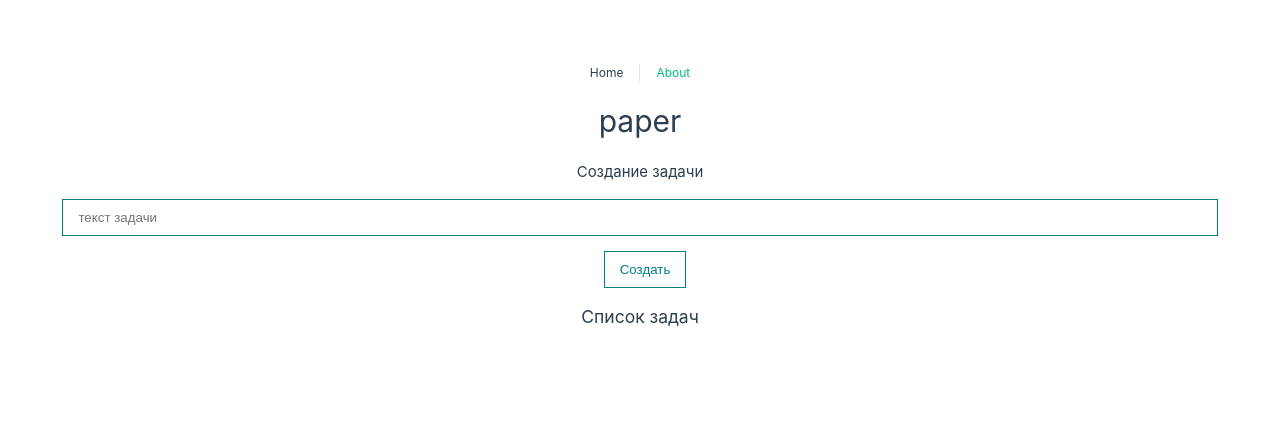
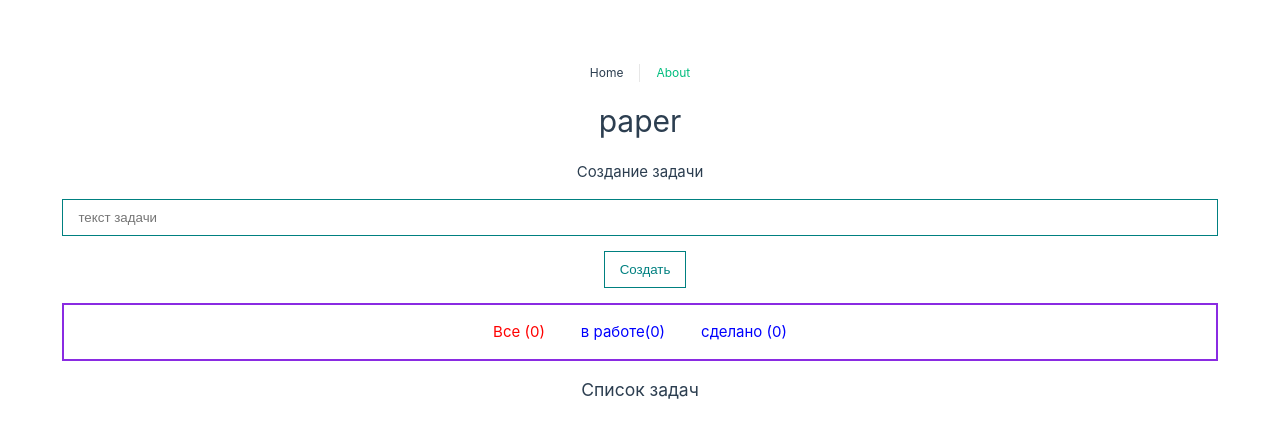
Before and after one commit to Zuko44/todo, a Vue app: page / in a window 1280 px wide. Shown: the top 438 px of the page. Built offline with nearby package versions, Linux system fonts and the light colour scheme.

Commit message:
added a filter for task states and their display

```diff
--- a/src/components/TaskList.vue
+++ b/src/components/TaskList.vue
@@ -1,5 +1,6 @@
 <script setup lang="ts">
 import TaskItem from './TaskItem.vue';
+import { Task } from '../types/index';
 import { useTaskStore } from '../stores/tasks';
 
 // interface Props {
@@ -15,13 +16,27 @@ const toggleDoneHandler = (id: number) => {
 const deleteTaskHandler = (id: number) => {
   tasksStore.deleteTaskHandler(id);
 };
+
+const switchTasksHandler = (id: number): Task[] => {
+  let switchedTasks: Task[] = [];
+  if (id === 1) {
+    switchedTasks = tasksStore.tasks;
+  }
+  if (id === 2) {
+    switchedTasks = tasksStore.tasks.filter((e) => e.done === false);
+  }
+  if (id === 3) {
+    switchedTasks = tasksStore.tasks.filter((e) => e.done === true);
+  }
+  return switchedTasks;
+};
 </script>
 
 <template>
   <div>
     <h3>Список задач</h3>
     <TaskItem
-      v-for="task in tasksStore.tasks"
+      v-for="task in switchTasksHandler(tasksStore.isActive)"
       :key="task.id"
       :task="task"
       @deleteTask="deleteTaskHandler"
--- /dev/null
+++ b/src/components/TaskLists.vue
@@ -0,0 +1,71 @@
+<script setup lang="ts">
+import { useTaskStore } from '../stores/tasks';
+import { ref, onMounted } from 'vue';
+
+const tasksStore = useTaskStore();
+
+const selectAllTasks = () => {
+  tasksStore.isActive = 1;
+};
+
+onMounted(() => {
+  selectAllTasks();
+});
+</script>
+
+<template>
+  <div class="task">
+    <div @click="selectAllTasks">
+      <a :class="{ active: tasksStore.isActive === 1 }"
+        >Все ({{ tasksStore.tasks.length }})</a
+      >
+    </div>
+    <div @click="tasksStore.isActive = 2">
+      <a :class="{ active: tasksStore.isActive === 2 }"
+        >в работе({{
+          tasksStore.tasks.filter((e) => e.done === false).length
+        }})</a
+      >
+    </div>
+    <div @click="tasksStore.isActive = 3">
+      <a :class="{ active: tasksStore.isActive === 3 }"
+        >сделано ({{
+          tasksStore.tasks.filter((e) => e.done === true).length
+        }})</a
+      >
+    </div>
+  </div>
+</template>
+
+<style scoped>
+.task {
+  padding: 15px;
+  border: 2px solid blueviolet;
+  text-align: left;
+  width: 95%;
+  margin: 15px auto 0px;
+  text-align: center;
+}
+
+.task div {
+  display: inline-block;
+  margin: 0px 15px;
+}
+
+.active {
+  color: red;
+}
+
+a:hover {
+  color: blueviolet;
+}
+
+a:active {
+  color: green;
+}
+
+a {
+  color: blue;
+  cursor: pointer;
+}
+</style>
--- a/src/pages/MainPage.vue
+++ b/src/pages/MainPage.vue
@@ -1,6 +1,7 @@
 <script setup lang="ts">
 import TaskList from '../components/TaskList.vue';
 import TaskForm from '../components/TaskForm.vue';
+import TaskLists from '../components/TaskLists.vue';
 import { ref, onMounted, watch } from 'vue';
 
 const title = ref<string>('paper');
@@ -38,6 +39,7 @@ onMounted(() => {
       </div>
     </div>
     <TaskForm />
+    <TaskLists />
     <TaskList />
   </div>
 </template>
--- a/src/stores/tasks.ts
+++ b/src/stores/tasks.ts
@@ -9,6 +9,7 @@ export const useTaskStore = defineStore('taskStore', () => {
   // }
 
   const tasks = ref<Task[]>([]);
+  const isActive = ref<number>(0);
 
   const deleteTaskHandler = (id: number) => {
     tasks.value = tasks.value.filter((p) => p.id !== id);
@@ -51,5 +52,11 @@ export const useTaskStore = defineStore('taskStore', () => {
     getAndSetTasksFromLocalStorage();
   });
 
-  return { tasks, deleteTaskHandler, toggleDoneHandler, createTaskHandler };
+  return {
+    tasks,
+    isActive,
+    deleteTaskHandler,
+    toggleDoneHandler,
+    createTaskHandler,
+  };
 });
```
